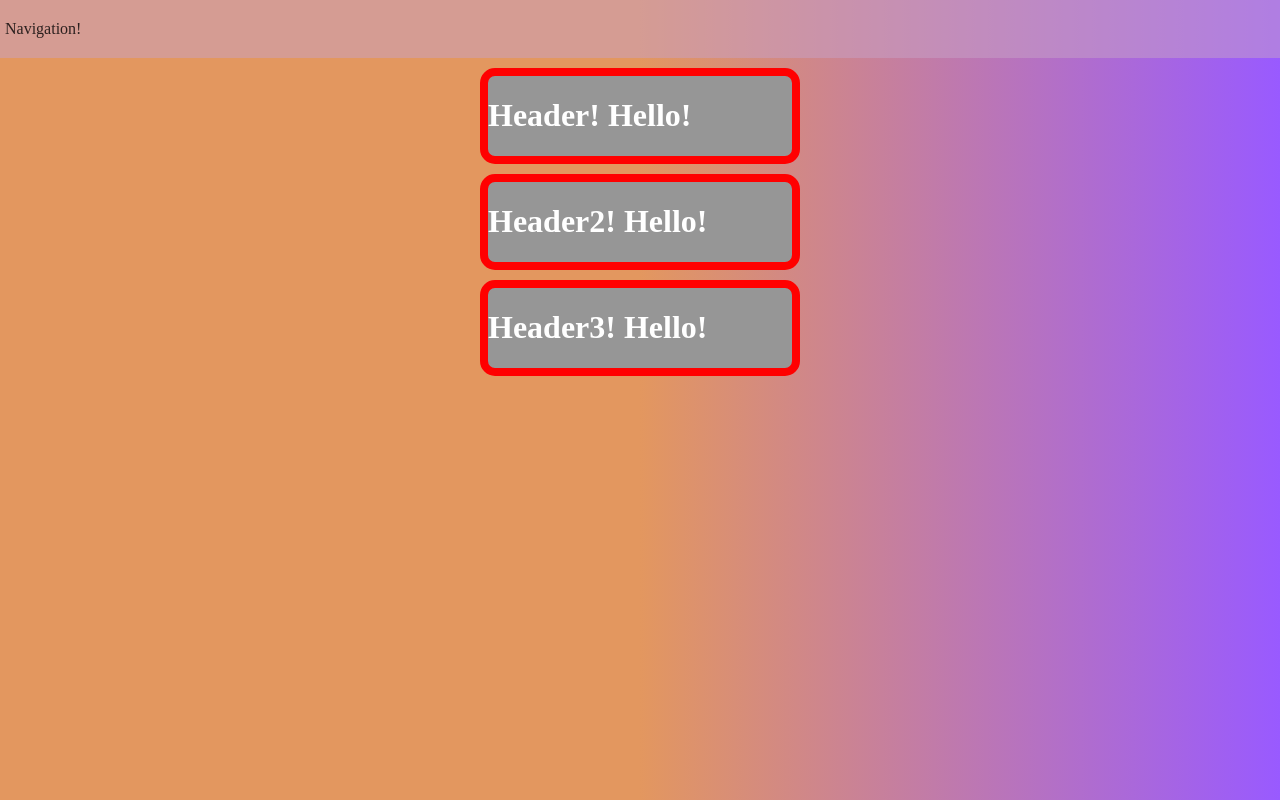
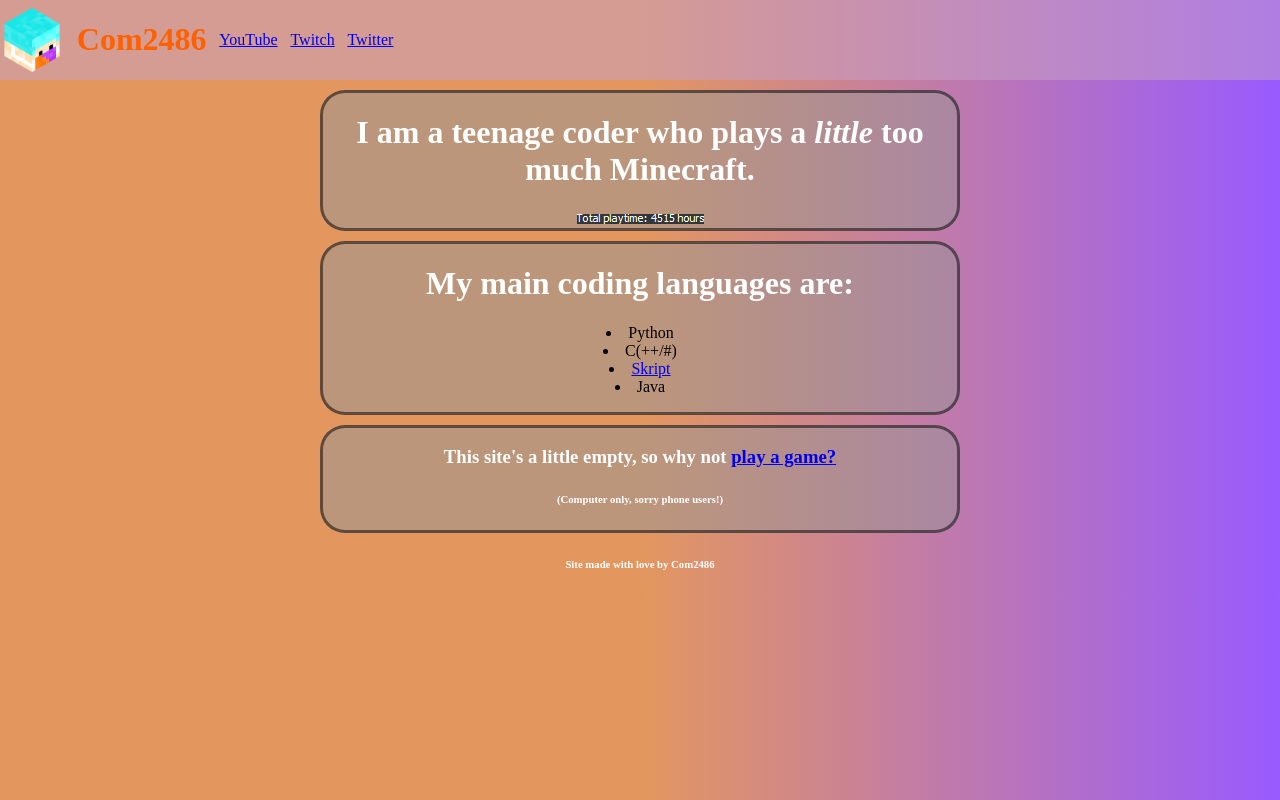
Before and after one commit to Comthefox2486/Comthefox2486.github.io, a plain HTML site: page index.html in a window 1280 px wide. Drawn offline with Linux system fonts and the light colour scheme.

Commit message:
add actual shtuff to it
wa-hoooo!

```diff
--- a/index.css
+++ b/index.css
@@ -1,47 +1,91 @@
+/* It's a bit of a mess, but looks pretty good!*/
 :root {
 	--sborder: 5px;
 	--mborder: 10px;
 	--lborder: 15px;
+	--xlborder: 25px;
+	--com-orange: #ff6000;
 }
 
 body {
 	background: linear-gradient(90deg, rgba(227,151,95,1) 50%, rgba(153,90,261,1) 100%);
 	margin: 0;
 }
-h1 {
+h1, h2, h3, h4, h5, h6 {
 	color: rgb(255,255,255);
-	display: inline-block;
+
 }
+
+.footer {
+	background-color: rgb(0,0,0);
+
+	display: inline;
+
+	text-align: center;
+
+	margin: 0 auto;
+
+}
+
 
 .defaultbox {
 	box-sizing: border-box;
 
-	width: 25%;
+
+	width: 50%;
+	height: 10%;
 	padding: 0px;
 
+	text-align: center;
 
-	margin: 0 auto;
+	margin: auto;
 	margin-bottom: 10px;
 	margin-top: 10px;
 
-	border: 8px solid rgb(255,0,0);
-	border-radius: var(--lborder);
-	background-color: rgb(150, 150, 150);
+	border: 3px solid rgba(0,0,0,0.5);
+	border-radius: var(--xlborder);
+	background-color: rgba(150, 150, 150, 0.5);
 
 
 }
 
+ul  {
+  padding-left: 0;
+}
+ul li {
+   list-style-position: inside;
+}
+
+.navbar {
+	overflow: hidden;
+	background-color: rgba(200, 162, 200, 0.5);
+	display: flex;
+	justify-content: left;
+	align-items: center;
+	width: 100%;
 
 
-.navbar {
-	padding-bottom: 15px;
-	padding-top: 15px;
-	overflow: hidden;
-	margin: 0;
-	background-color: rgba(200, 162, 200, 0.5);
 }
 
-.navbar > * {
-	margin: 5px;
-	color: rgba(0,0,0, 0.8);
+.navbar > * {margin-right: 1%;}
+.navbar > h1 {color: var(--com-orange);}
+
+
+.navbar > img {
+	min-width: 0.01%;
+	max-width: 5%;
+	float: left;
+	display: block;
+	margin: 0px;
+	margin-right: 1%;
+
+
+
 }
+
+@media only screen and (max-width: 350px) {
+	.notnecessary {
+		display: none;
+	}
+
+}
--- a/index.html
+++ b/index.html
@@ -1,3 +1,5 @@
+<!-- Hey pal, stop looking at my code, and start looking at my youtube channel. I didn't work on this much, I worked on my videos more! -->
+
 <!DOCTYPE html>
 <html>
 
@@ -5,32 +7,46 @@
 		<meta name="viewport" content="width=device-width, initial-scale=1">
 		<link rel="stylesheet" href="index.css">
 
+		<title>Home - Com's Site</title>
+
 	</head>
-	<title>Home - Com's Site</title>
 
 
 
 	<body>
 		<div class="navbar">
-			<p>Navigation!</p>
+			<img src="favicon.png" id="logo">
+			<h1>Com2486</h1>
+			<a href="https://youtube.com/@Com2486">YouTube</a>
+			<a href="https://twitch.com/Com2486">Twitch</a>
+			<a href="https://www.google.com/search?q=twitter+sucks&tbm=isch" class="notnecessary">Twitter</a>
+
 		</div>
 
 
 		<div class="defaultbox">
-			<h1>Header! Hello!</h1>
+			<h1>I am a teenage coder who plays a <em>little</em> too much Minecraft.</h1>
+			<img src="images/mcplaytime.png" id="mcplaytime">
+
 		</div>
 
 		<div class="defaultbox">
-			<h1>Header2! Hello!</h1>
+			<h1>My main coding languages are:</h1>
+			<ul>
+				<li>Python</li>
+				<li>C(++/#)</li>
+				<li><a href="https://github.com/SkriptLang">Skript</a></li>
+				<li>Java</li>
 		</div>
 
 		<div class="defaultbox">
-			<h1>Header3! Hello!</h1>
+			<h3>This site's a little empty, so why not <a href="games/mm/index.html">play a game?</a> <h6>(Computer only, sorry phone users!)</h6></h3>
+
 		</div>
 
-
-
-
+		<div class="footer">
+			<h6>Site made with love by Com2486</h6>
+		</div>
 	</body>
 
 </html>
```
Also changed, not shown: images/mcplaytime.png (added).
